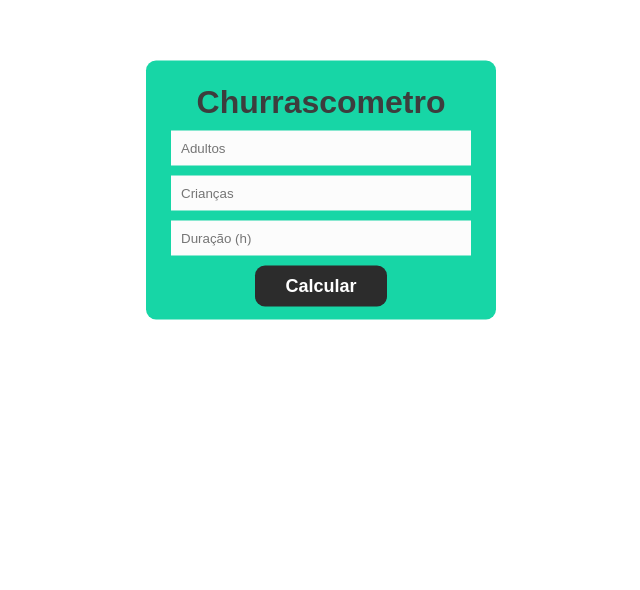
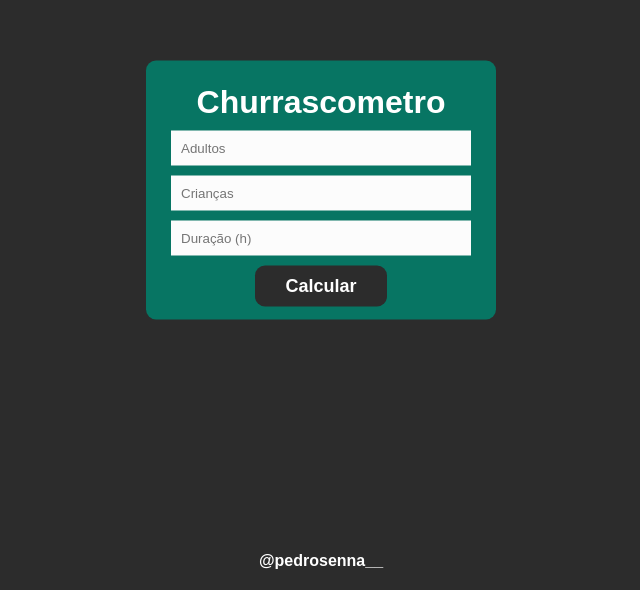
Before and after one commit to devpedrosena/churrascometro, a plain HTML site: page index.html in a window 1280 px wide. Shown: the part 210-800 px from the top of the page, without its empty margins (319-959 px from the left). Drawn offline with Linux system fonts and the light colour scheme.

Commit message:
alteração no estilo do progama, e add de um rodapé

```diff
--- a/css/reset.css
+++ b/css/reset.css
@@ -7,4 +7,5 @@
 body, html{
     height: 100%;
     width: 100%;
+    background: rgb(44, 44, 44);
 }
--- a/css/style.css
+++ b/css/style.css
@@ -4,7 +4,7 @@
     width: 100%;
     margin: auto;
     padding: 13px 25px;
-    background-color: rgb(23, 214, 166);
+    background-color: rgb(7, 117, 99);
     color:rgb(44, 44, 44);
     border-radius: 10px;
     text-align: center;
@@ -16,7 +16,7 @@
 h1{
     padding: 10px;
     font-weight: bold;
-    color: rgb(61, 61, 61);
+    color: rgb(255, 255, 255);
 }
 
 p{
@@ -52,3 +52,17 @@ input{
     border: none;
     background-color: rgb(252, 252, 252);
 }
+
+.footer{
+    position: absolute;
+    bottom: 15px;
+    width: 100%;
+}
+
+.footer #footer{
+    font-family: Arial, Helvetica, sans-serif;
+    text-align: center;
+    color: #fff;
+    padding: 5px;
+    margin: 0;
+}
--- a/index.html
+++ b/index.html
@@ -19,6 +19,12 @@
         <div id="resultado">
 
         </div>
+
     </div>
+    <footer>
+        <div class="footer">
+            <p id="footer">@pedrosenna__</p>
+        </div>
+    </footer>
 </body>
 </html>
```
